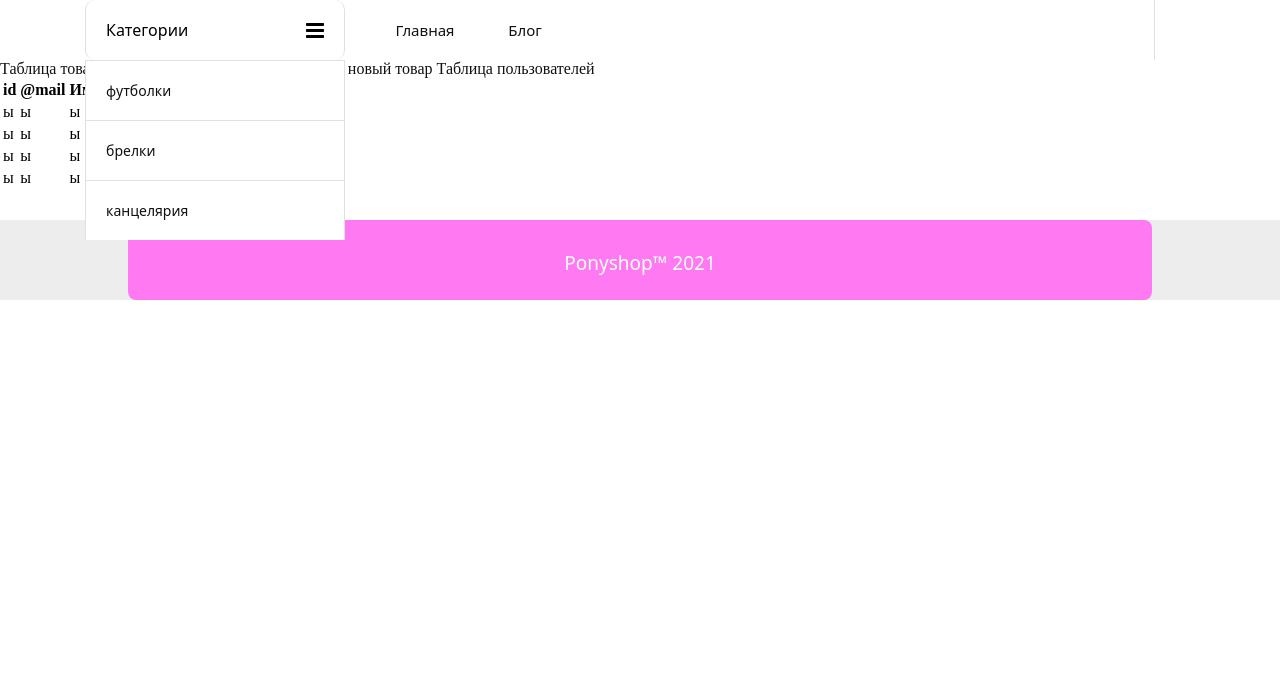
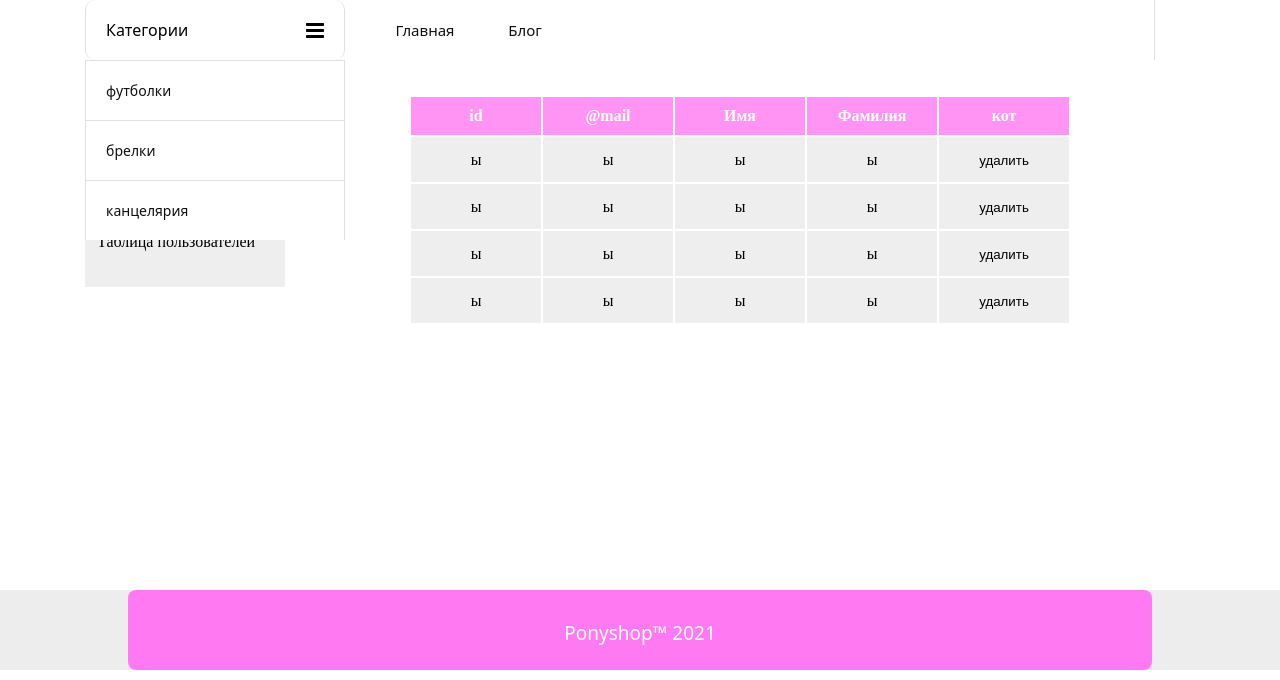
Before and after one commit to queso65/Ponyshop, a PHP site: page /table.php in a window 1280 px wide. Shown: the part 120-800 px from the top of the page. Run offline with PHP 8.4, Linux system fonts and the light colour scheme; some libraries are stand-ins or nearby versions.

Commit message:
Update style.css

```diff
--- a/css/style.css
+++ b/css/style.css
@@ -596,3 +596,57 @@ a:hover {
 	  width:100%;
   }
 }
+
+.vertical-menu {
+	padding: 35px 0;
+    width: 200px;
+	height:90px;
+}
+
+.vertical-menu a {
+    background-color: #eee;
+    color: black;
+    display: block;
+    padding: 12px;
+    text-decoration: none;
+}
+
+.vertical-menu a:hover {
+    background-color: #ccc;
+}
+
+.vertical-menu a.active {
+    background-color: #ff7af2;
+    color: white;
+}
+
+th,td{
+		padding: 10px;
+		width:130px;
+	 }
+
+	 th{
+		background: #ff94f4;
+		color: white;
+	 }
+	 td{
+		background: #eee;
+		text-align:center;
+		 height:45px;
+	 }
+
+.table{
+	padding: 35px 0;
+	margin:0 auto;
+	min-height: 500px;
+}
+
+.container-admin{
+	flex-wrap: wrap;
+    max-width: 1140px;
+    display: flex;
+    padding-left: 15px;
+    padding-right: 15px;
+    margin-left: auto;
+    margin-right: auto;
+}
```
